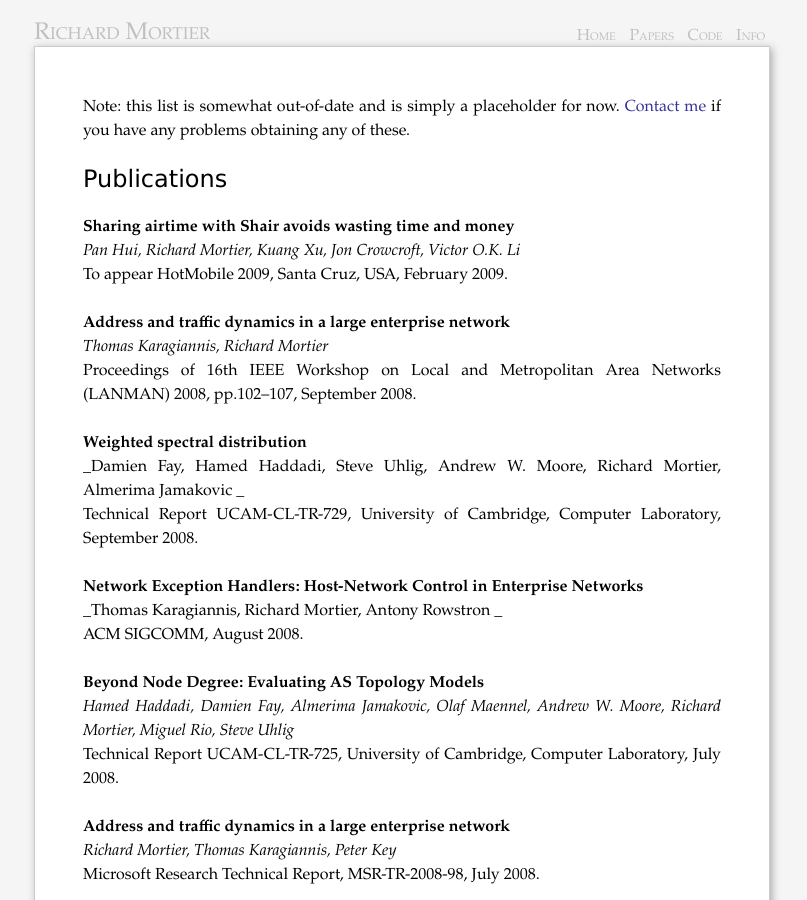
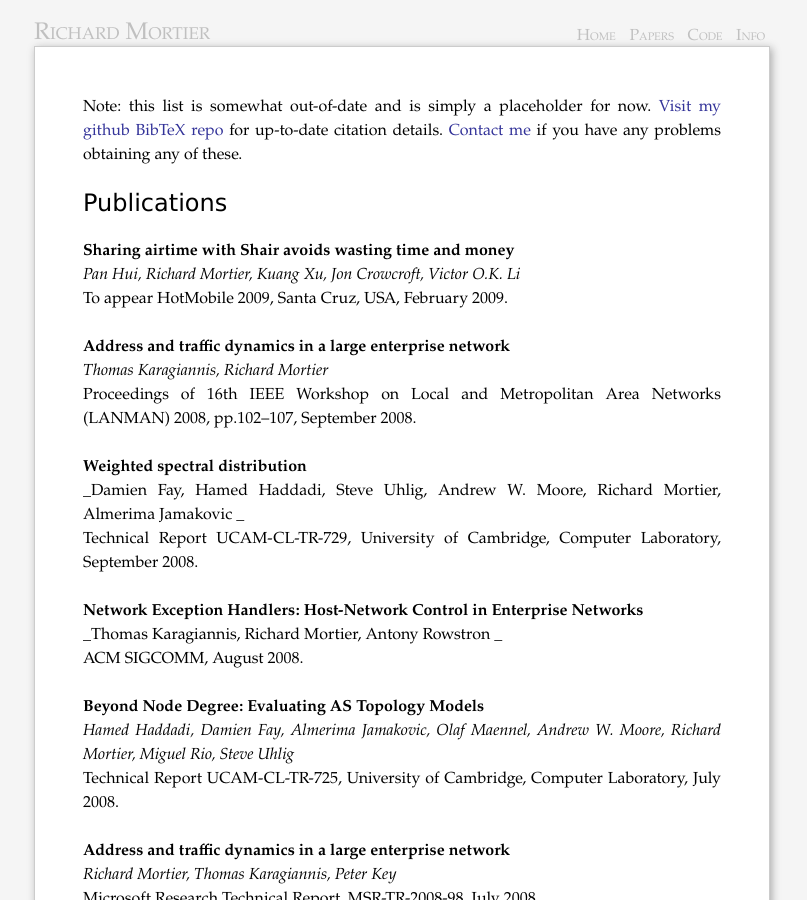
Before and after one commit to mor1/mort-www, a Jekyll site: the page built from papers/index.md, in a window 1280 px wide and 900 px high. Shown: the whole window, without its empty margins (238-1045 px from the left). Built offline with Jekyll 4.4.1, drawn with Linux system fonts in a browser that asks for light colours; Markdown is read by kramdown in place of the engine named in the settings.

Commit message:
added bibtex refs

```diff
--- a/papers/index.md
+++ b/papers/index.md
@@ -5,9 +5,11 @@ parent: mort
 ---
 
 Note: this list is somewhat out-of-date and is simply a placeholder
-for now.  [Contact me][e] if you have any problems obtaining any of
+for now.  [Visit my github BibTeX repo][r] for up-to-date citation
+details.  [Contact me][e] if you have any problems obtaining any of
 these.
 
+[r]: http://github.com/mor1/rmm-bibs
 [e]: mailto:richard.mortier@nottingham.ac.uk
 
 Publications
```
